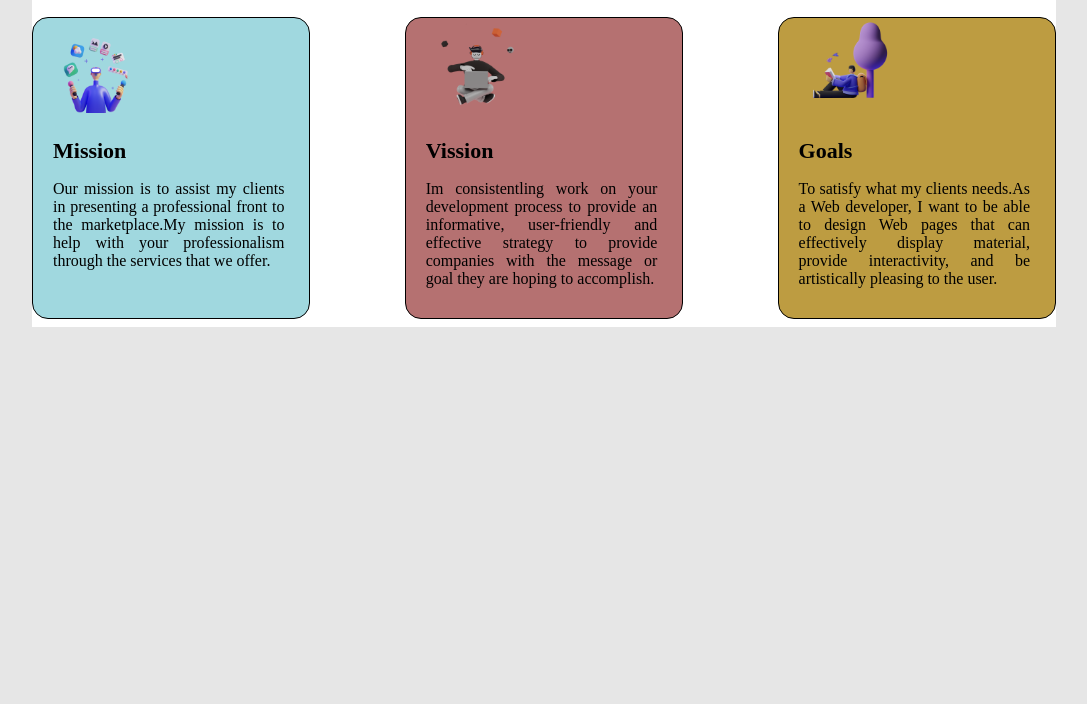
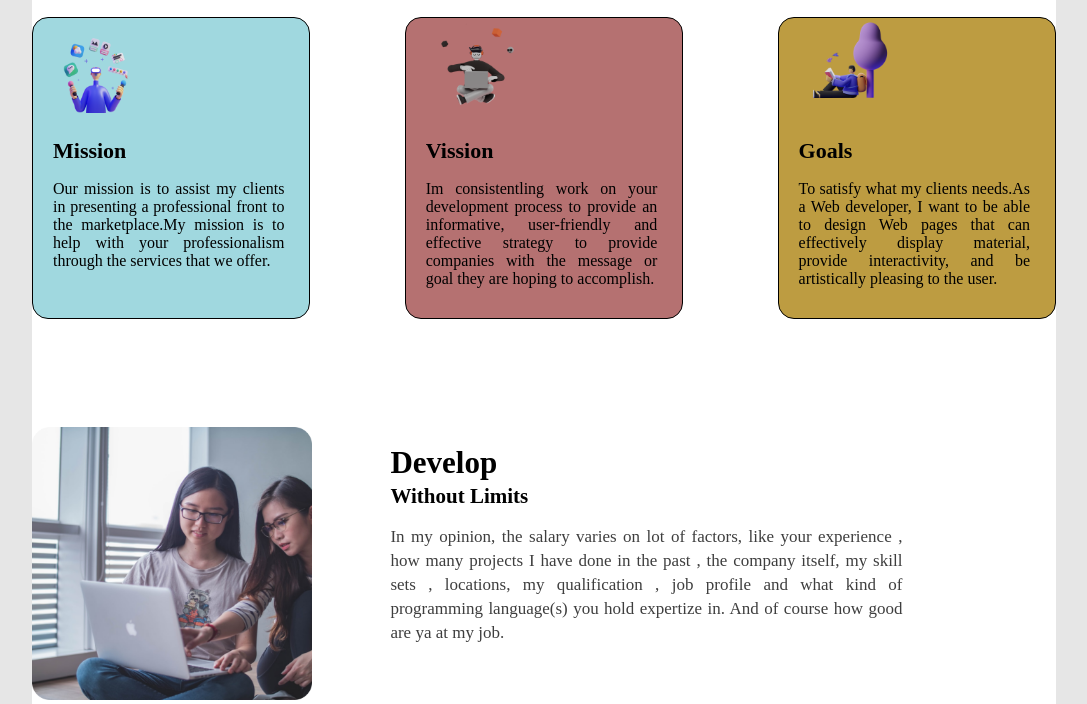
Before and after one commit to Sanjoy-Kundu/My-first-assignment, a plain HTML site: page My-first-assignment/index.html in a window 1280 px wide. Shown: the part 697-1401 px from the top of the page, without its empty margins (96-1183 px from the left). Before the commit the page ends 1024 px from the top, so only its background shows below. Drawn offline with Linux system fonts and the light colour scheme.

Commit message:
foursection

```diff
--- a/My-first-assignment/index.html
+++ b/My-first-assignment/index.html
@@ -61,7 +61,17 @@
 		</section>
 		<!--Third part-->
 		<section class="third-section">
-
+			<div class="third-section-left-logo">
+				<img src="images/pictures/coding.png" alt="">
+			</div>
+			<div class="third-section-info">
+				<h2>Develop</h2>
+				<h3>Without Limits</h3>
+				<p>In my opinion, the salary varies on lot of factors, like your experience , how many projects I have
+					done in the past , the company itself, my skill sets , locations, my qualification , job profile and
+					what kind of programming language(s) you hold expertize in. And of course how good are ya at my job.
+				</p>
+			</div>
 		</section>
 
 	</div>
--- a/My-first-assignment/style.css
+++ b/My-first-assignment/style.css
@@ -111,3 +111,36 @@ margin-left: 20px;
 text-align: justify;
 margin-right: 25px;
 }
+
+.third-section {
+	display: flex;
+	margin-top: 100px;
+	width: 100%;
+	height: auto;
+
+}
+.third-section-left-logo {
+width: 35%;
+}
+.third-section-left-logo img {
+	height: 273px;
+	width: 280px;
+}
+.third-section-info {
+width: 50%;
+margin-top: 10px;
+}
+.third-section-info h2 {
+	font-size: 31px;
+	line-height: 0px;
+}
+.third-section-info h3 {
+	font-size: 21px;
+	line-height: 15px;
+}
+.third-section-info p {
+	color: #3E3E3E;
+	font-size: 17px;
+	line-height: 24px;
+	text-align: justify;
+}
```
